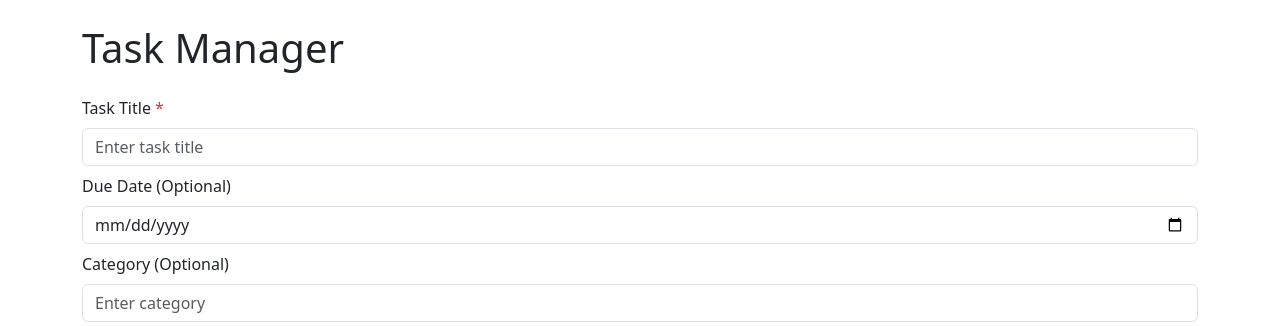
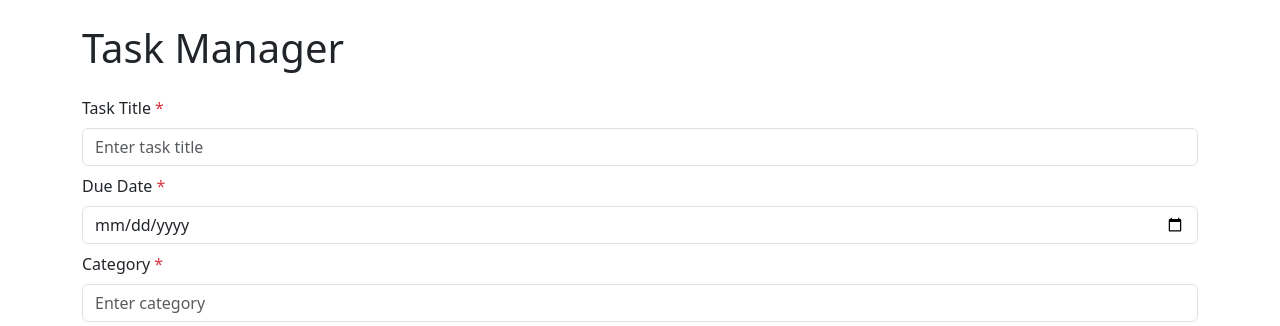
Before and after one commit to yahiya-ahmed/Task-Management-App, a React (Create React App) app in the folder frontend/: page / in a window 1280 px wide. Shown: the top 326 px of the page. Built offline with nearby package versions, Linux system fonts and the light colour scheme; no server answers.

Commit message:
Category and due date made mandatory

```diff
--- a/frontend/src/App.js
+++ b/frontend/src/App.js
@@ -122,17 +122,22 @@ function App() {
           />
         </div>
         <div className="mb-2">
-          <label htmlFor="due_date" className="form-label">Due Date (Optional)</label>
+          <label htmlFor="due_date" className="form-label">
+            Due Date <span className="text-danger">*</span>
+            </label>
           <input
             type="date"
             name="due_date"
             className="form-control"
             value={formData.due_date}
             onChange={handleChange}
+            required
           />
         </div>
         <div className="mb-2">
-          <label htmlFor="category" className="form-label">Category (Optional)</label>
+          <label htmlFor="category" className="form-label">
+            Category <span className="text-danger">*</span>
+            </label>
           <input
             type="text"
             name="category"
@@ -140,6 +145,7 @@ function App() {
             placeholder="Enter category"
             value={formData.category}
             onChange={handleChange}
+            required
           />
         </div>
         <div className="mb-2">
```
Also changed, not shown: 2 other files (tests, documents, lock files or other folders).
